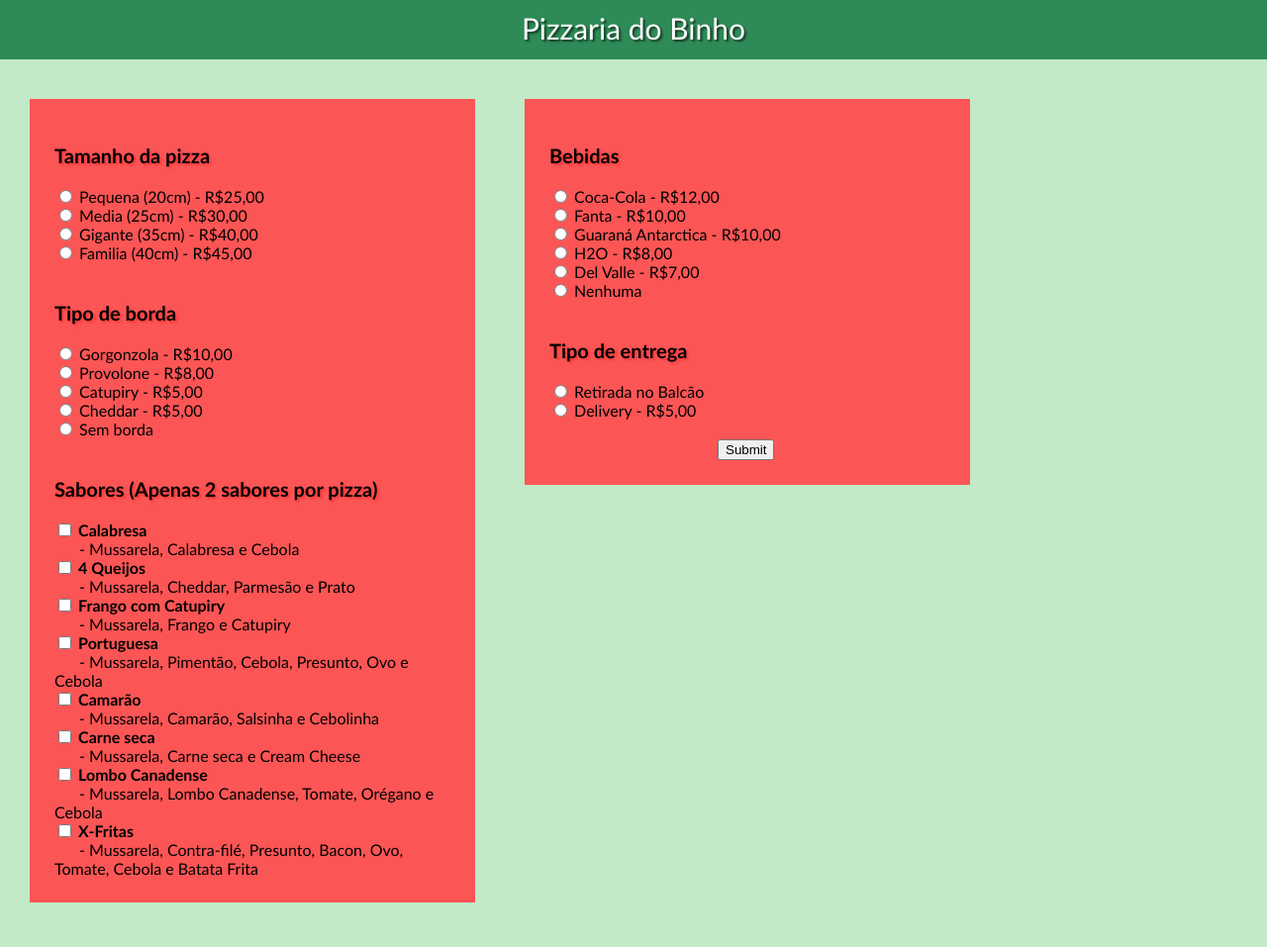
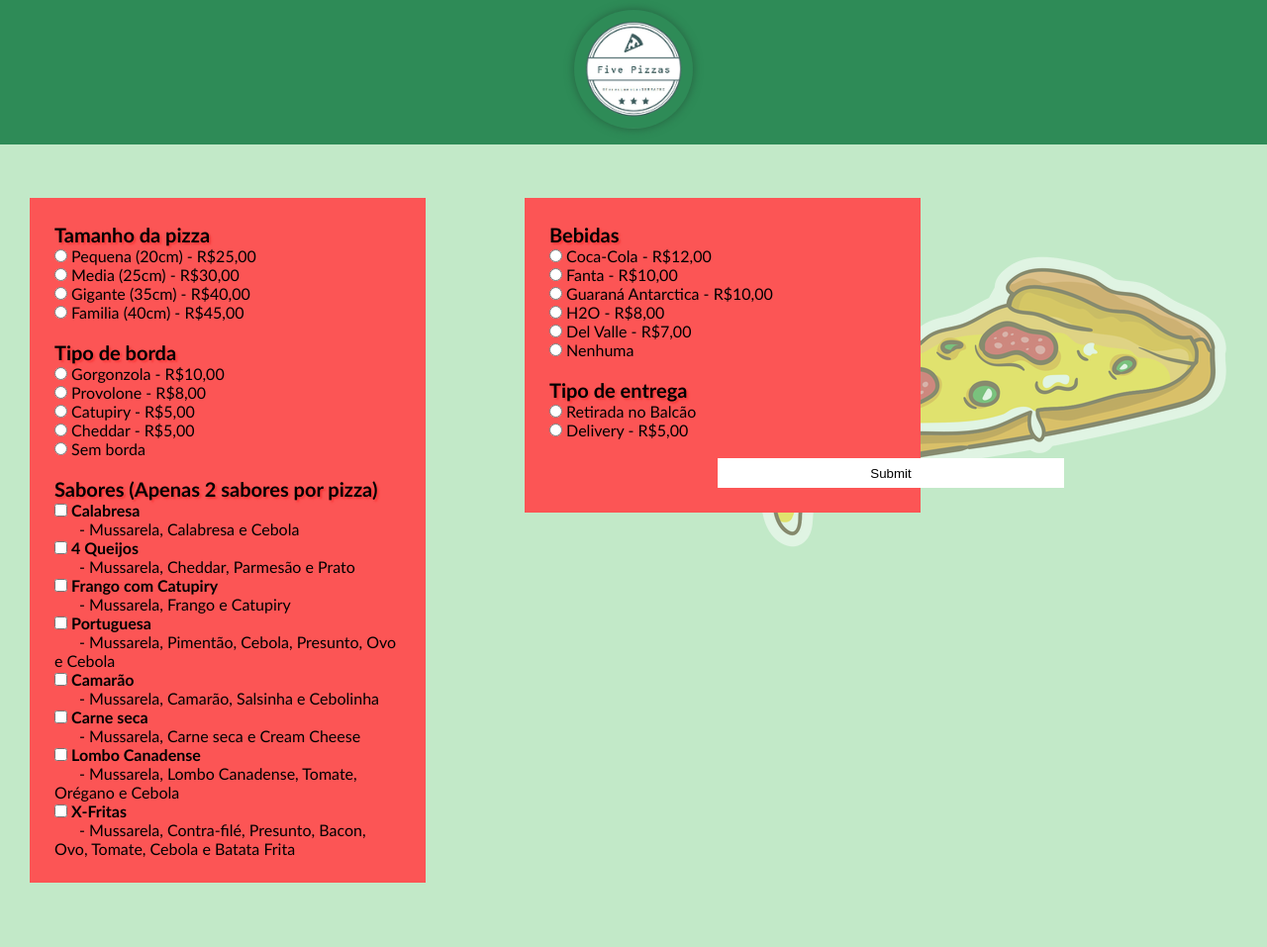
Before and after one commit to RMStorck/SERRATEC-NF-Grupo-5, a plain HTML site: page dany/index.html in a window 1280 px wide. Shown: the whole page at 99% size. Drawn offline with Linux system fonts and the light colour scheme.

Commit message:
commit detalhes no visual

```diff
--- a/dany/css/style.css
+++ b/dany/css/style.css
@@ -1,3 +1,9 @@
+*{
+    margin: 0;
+    padding: 0;
+    box-sizing: border-box;
+}
+
 body{
     width: 100%;
     height: 100%;
@@ -9,13 +15,14 @@ body{
 header{
     position: absolute;
     width: 100%;
-    height: 50px;
+    height: auto;
     background: seagreen;
-    padding-top: 10px;
     color: white;
     text-align: center;
     font-size: 30px;
     text-shadow: 2px 2px 2px rgb(25, 59, 40);
+    padding-top: 10px;
+    padding-bottom: 10px;
 }
 
 p{
@@ -32,17 +39,34 @@ span{
     font-weight: bold;
 }
 
-.main{
-    height: 50px;
-    width: 50px;
-    background: seagreen;
+.form{
+    padding: 25px 25px 25px 25px;
+    position: absolute;
+    top: 200px;
+    left: 30px;
+    max-width: 400px;
+    width: 70%;
+    background: rgb(252, 85, 85);
 }
 
-.form{
-    padding: 25px 25px 25px 25px;
-    position: relative;
-    top: 100px;
-    left: 30px;
-    width: 400px;
-    background: rgb(252, 85, 85);
+.form input[type=submit]{
+    width: 100%;
+    height: 30px;
+    cursor: pointer;
+    background: white;
+    color: rgb(0, 0, 0);
+    border: 0;
 }
+
+.logo{
+    height: 120px;
+    box-shadow: 0px 0px 10px rgb(38, 97, 64);
+    border-radius: 50%;
+}
+
+.bg{
+    position: absolute;
+    right: 20px;
+    top: 150px;
+    opacity: 50%;
+}
--- a/dany/index.html
+++ b/dany/index.html
@@ -8,59 +8,62 @@
     <title>Pizzaria do Binho</title>
 </head>
 <body>
-    <header>Pizzaria do Binho</header>
+    <header>
+        <img class="logo" src="res/logo_five_pizzas.png">
+    </header>
     <div class="main">
+        <img class="bg" src="res/adesivo-pizza.png">
         <div class="form">
             <form action="" id="tamanhoPizza">
                 <p>Tamanho da pizza</p>
                 <input type="radio" id="pequena" name="tamanhoPizza" value="pequena">
                 <label for="pequena">Pequena (20cm) - R$25,00</label><br>
-                <input type="radio" id="media" name="tamanhoPizza">
+                <input type="radio" id="media" name="tamanhoPizza" value="media">
                 <label for="media">Media (25cm) - R$30,00</label><br>
-                <input type="radio" id="gigante" name="tamanhoPizza">
+                <input type="radio" id="gigante" name="tamanhoPizza" value="gigante">
                 <label for="gigante">Gigante (35cm) - R$40,00</label><br>
-                <input type="radio" id="familia" name="tamanhoPizza">
+                <input type="radio" id="familia" name="tamanhoPizza" value="familia">
                 <label for="familia">Familia (40cm) - R$45,00</label><br>
             </form>
             <br>
             <form action="" id="bordaPizza">
                 <p>Tipo de borda</p>
-                <input type="radio" id="gorgonzola" name="bordaPizza">
+                <input type="radio" id="gorgonzola" name="bordaPizza" value="gorgonzola">
                 <label for="gorgonzola">Gorgonzola - R$10,00</label><br>
-                <input type="radio" id="provolone" name="bordaPizza">
+                <input type="radio" id="provolone" name="bordaPizza" value="provolone">
                 <label for="provolone">Provolone - R$8,00</label><br>
-                <input type="radio" id="catupiry" name="bordaPizza">
+                <input type="radio" id="catupiry" name="bordaPizza" value="catupiry">
                 <label for="catupiry">Catupiry - R$5,00</label><br>
-                <input type="radio" id="cheddar" name="bordaPizza">
+                <input type="radio" id="cheddar" name="bordaPizza" value="cheddar">
                 <label for="cheddar">Cheddar - R$5,00</label><br>
-                <input type="radio" id="semBorda" name="bordaPizza">
+                <input type="radio" id="semBorda" name="bordaPizza" value="semBorda">
                 <label for="semBorda">Sem borda</label><br>
             </form>
             <br>
             <form action="" id="sabores">
                 <p>Sabores (Apenas 2 sabores por pizza)</p>
-                <input type="checkbox" id="calabresa" name="sabores">
+                <input type="checkbox" id="calabresa" name="sabores" value="calabresa">
                 <label id="label" for="calabresa">Calabresa</label><br>
                 <span>- Mussarela, Calabresa e Cebola</span><br>
-                <input type="checkbox" id="4queijos" name="sabores">
+                <input type="checkbox" id="4queijos" name="sabores" value="4queijos">
                 <label id="label" for="4queijos">4 Queijos</label><br>
                 <span>- Mussarela, Cheddar, Parmesão e Prato</span><br>
-                <input type="checkbox" id="frangoCatupiry" name="sabores">
+                <input type="checkbox" id="frangoCatupiry" name="sabores" value="frangoCatupiry">
                 <label id="label" for="frangoCatupiry">Frango com Catupiry</label><br>
                 <span>- Mussarela, Frango e Catupiry</span><br>
-                <input type="checkbox" id="portuguesa" name="sabores">
+                <input type="checkbox" id="portuguesa" name="sabores" value="portuguesa">
                 <label id="label" for="portuguesa">Portuguesa</label><br>
                 <span>- Mussarela, Pimentão, Cebola, Presunto, Ovo e Cebola</span><br>
-                <input type="checkbox" id="camarao" name="sabores">
+                <input type="checkbox" id="camarao" name="sabores" value="camarao">
                 <label id="label" for="camarao">Camarão</label><br>
                 <span>- Mussarela, Camarão, Salsinha e Cebolinha</span><br>
-                <input type="checkbox" id="carneSeca" name="sabores">
+                <input type="checkbox" id="carneSeca" name="sabores" value="carneSeca">
                 <label id="label" for="carneSeca">Carne seca</label><br>
                 <span>- Mussarela, Carne seca e Cream Cheese</span><br>
-                <input type="checkbox" id="lomboCanadense" name="sabores">
+                <input type="checkbox" id="lomboCanadense" name="sabores" value="lomboCanadense">
                 <label id="label" for="lomboCanadense">Lombo Canadense</label><br>
                 <span>- Mussarela, Lombo Canadense, Tomate, Orégano e Cebola</span><br>
-                <input type="checkbox" id="xFritas" name="sabores">
+                <input type="checkbox" id="xFritas" name="sabores" value="xFritas">
                 <label id="label" for="xFritas">X-Fritas</label><br>
                 <span style="padding-bottom: 70px;">- Mussarela, Contra-filé, Presunto, Bacon, Ovo, Tomate, Cebola e Batata Frita</span><br>
             </form>
@@ -68,28 +71,29 @@
         <div class="form" style="position: absolute; margin-left: 500px;">
             <form action="" id="bebidas">
                 <p>Bebidas</p>
-                <input type="radio" id="cocaCola" name="bebidas">
+                <input type="radio" id="cocaCola" name="bebidas" value="cocaCola">
                 <label for="cocaCola">Coca-Cola - R$12,00</label><br>
-                <input type="radio" id="fanta" name="bebidas">
+                <input type="radio" id="fanta" name="bebidas" value="fanta">
                 <label for="fanta">Fanta - R$10,00</label><br>
-                <input type="radio" id="guarana" name="bebidas">
+                <input type="radio" id="guarana" name="bebidas" value="guarana">
                 <label for="guarana">Guaraná Antarctica - R$10,00</label><br>
-                <input type="radio" id="h2o" name="bebidas">
+                <input type="radio" id="h2o" name="bebidas" value="h2o">
                 <label for="h2o">H2O - R$8,00</label><br>
-                <input type="radio" id="delValle" name="bebidas">
+                <input type="radio" id="delValle" name="bebidas" value="delValle">
                 <label for="delValle">Del Valle - R$7,00</label><br>
-                <input type="radio" id="semBebida" name="bebidas">
+                <input type="radio" id="semBebida" name="bebidas" value="semBebida">
                 <label for="semBebida">Nenhuma</label><br>
             </form>
             <br>
             <form action="" id="tipoEntrega">
                 <p>Tipo de entrega</p>
-                <input type="radio" id="retirada" name="tipoEntrega">
+                <input type="radio" id="retirada" name="tipoEntrega" value="retirada">
                 <label for="retirada">Retirada no Balcão</label><br>
-                <input type="radio" id="delivery" name="tipoEntrega">
+                <input type="radio" id="delivery" name="tipoEntrega" value="delivery">
                 <label for="delivery">Delivery - R$5,00</label><br><br>
-                <input type="submit" style="margin-left: 170px;" name="tipoEntrega">
             </form>
+
+            <input type="submit" style="margin-left: 170px;">
         </div>
     </div>
 
```
Also changed, not shown: dany/res/LogotipoPizzaria-removebg.png (added), dany/res/adesivo-pizza.png (added), dany/res/logo_five_pizzas.jpeg (added), dany/res/logo_five_pizzas.png (added).
